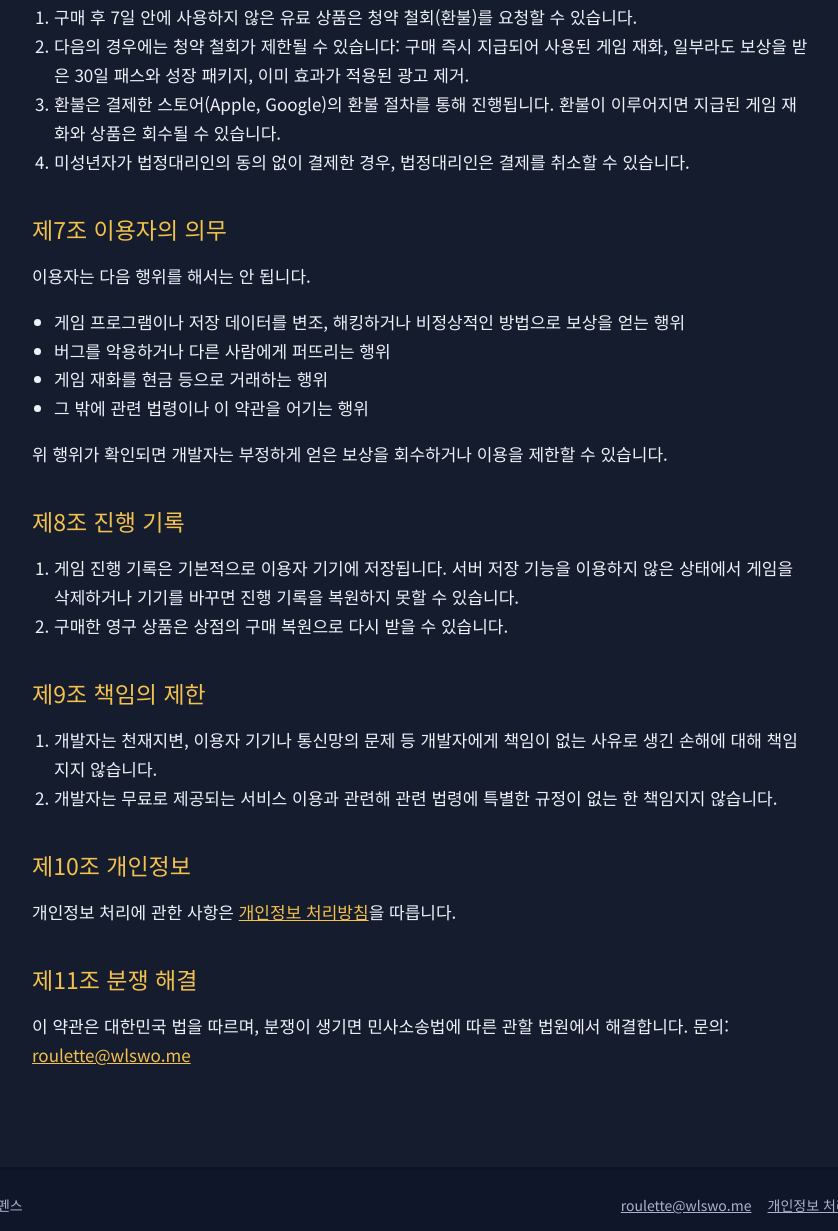
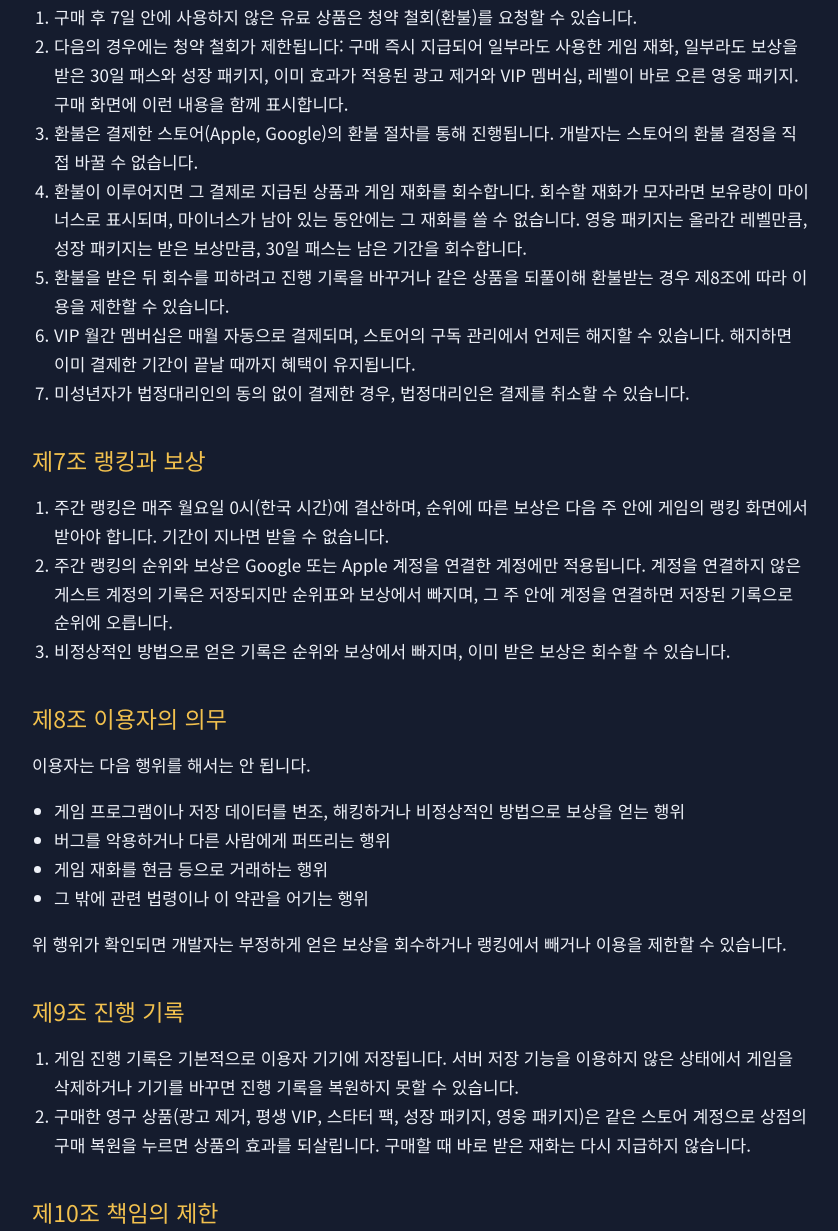
Before and after one commit to wlswo/roulette-defense, an Astro site: page /roulette-defense/terms in a window 1280 px wide. Shown: the part 1274-2505 px from the top of the page, without its empty margins (218-1056 px from the left). Built offline with nearby package versions, Linux system fonts and the light colour scheme; Astro itself is replaced by a stand-in of ours; a web font is replaced by a local one.

Commit message:
이용약관: 환불 시 회수 규정 구체화, 주간 랭킹 보상은 계정을 연결한 계정만 (제7조 신설), 시행일 2026년 11월 25일

```diff
--- a/src/pages/terms.astro
+++ b/src/pages/terms.astro
@@ -27,7 +27,7 @@ import { site, href } from '../site';
 
     <h2>제4조 게임 재화</h2>
     <ol>
-      <li>훈장, 골드, 별조각 등 게임 안의 재화(이하 "게임 재화")는 게임 안에서만 쓸 수 있으며 현금이나 다른 재화로 바꿀 수 없습니다.</li>
+      <li>골드, 다이아, 훈장, 강화권, 스킬북 등 게임 안의 재화(이하 "게임 재화")는 게임 안에서만 쓸 수 있으며 현금이나 다른 재화로 바꿀 수 없습니다.</li>
       <li>게임 재화의 소유권은 개발자에게 있으며, 이용자는 약관에 따라 이를 이용할 권리를 가집니다.</li>
       <li>게임 재화를 다른 사람에게 팔거나 넘길 수 없습니다.</li>
     </ol>
@@ -44,12 +44,22 @@ import { site, href } from '../site';
     <h2>제6조 청약 철회와 환불</h2>
     <ol>
       <li>구매 후 7일 안에 사용하지 않은 유료 상품은 청약 철회(환불)를 요청할 수 있습니다.</li>
-      <li>다음의 경우에는 청약 철회가 제한될 수 있습니다: 구매 즉시 지급되어 사용된 게임 재화, 일부라도 보상을 받은 30일 패스와 성장 패키지, 이미 효과가 적용된 광고 제거.</li>
-      <li>환불은 결제한 스토어(Apple, Google)의 환불 절차를 통해 진행됩니다. 환불이 이루어지면 지급된 게임 재화와 상품은 회수될 수 있습니다.</li>
+      <li>다음의 경우에는 청약 철회가 제한됩니다: 구매 즉시 지급되어 일부라도 사용한 게임 재화, 일부라도 보상을 받은 30일 패스와 성장 패키지, 이미 효과가 적용된 광고 제거와 VIP 멤버십, 레벨이 바로 오른 영웅 패키지. 구매 화면에 이런 내용을 함께 표시합니다.</li>
+      <li>환불은 결제한 스토어(Apple, Google)의 환불 절차를 통해 진행됩니다. 개발자는 스토어의 환불 결정을 직접 바꿀 수 없습니다.</li>
+      <li>환불이 이루어지면 그 결제로 지급된 상품과 게임 재화를 회수합니다. 회수할 재화가 모자라면 보유량이 마이너스로 표시되며, 마이너스가 남아 있는 동안에는 그 재화를 쓸 수 없습니다. 영웅 패키지는 올라간 레벨만큼, 성장 패키지는 받은 보상만큼, 30일 패스는 남은 기간을 회수합니다.</li>
+      <li>환불을 받은 뒤 회수를 피하려고 진행 기록을 바꾸거나 같은 상품을 되풀이해 환불받는 경우 제8조에 따라 이용을 제한할 수 있습니다.</li>
+      <li>VIP 월간 멤버십은 매월 자동으로 결제되며, 스토어의 구독 관리에서 언제든 해지할 수 있습니다. 해지하면 이미 결제한 기간이 끝날 때까지 혜택이 유지됩니다.</li>
       <li>미성년자가 법정대리인의 동의 없이 결제한 경우, 법정대리인은 결제를 취소할 수 있습니다.</li>
     </ol>
 
-    <h2>제7조 이용자의 의무</h2>
+    <h2>제7조 랭킹과 보상</h2>
+    <ol>
+      <li>주간 랭킹은 매주 월요일 0시(한국 시간)에 결산하며, 순위에 따른 보상은 다음 주 안에 게임의 랭킹 화면에서 받아야 합니다. 기간이 지나면 받을 수 없습니다.</li>
+      <li>주간 랭킹의 순위와 보상은 Google 또는 Apple 계정을 연결한 계정에만 적용됩니다. 계정을 연결하지 않은 게스트 계정의 기록은 저장되지만 순위표와 보상에서 빠지며, 그 주 안에 계정을 연결하면 저장된 기록으로 순위에 오릅니다.</li>
+      <li>비정상적인 방법으로 얻은 기록은 순위와 보상에서 빠지며, 이미 받은 보상은 회수할 수 있습니다.</li>
+    </ol>
+
+    <h2>제8조 이용자의 의무</h2>
     <p>이용자는 다음 행위를 해서는 안 됩니다.</p>
     <ul>
       <li>게임 프로그램이나 저장 데이터를 변조, 해킹하거나 비정상적인 방법으로 보상을 얻는 행위</li>
@@ -57,24 +67,24 @@ import { site, href } from '../site';
       <li>게임 재화를 현금 등으로 거래하는 행위</li>
       <li>그 밖에 관련 법령이나 이 약관을 어기는 행위</li>
     </ul>
-    <p>위 행위가 확인되면 개발자는 부정하게 얻은 보상을 회수하거나 이용을 제한할 수 있습니다.</p>
+    <p>위 행위가 확인되면 개발자는 부정하게 얻은 보상을 회수하거나 랭킹에서 빼거나 이용을 제한할 수 있습니다.</p>
 
-    <h2>제8조 진행 기록</h2>
+    <h2>제9조 진행 기록</h2>
     <ol>
       <li>게임 진행 기록은 기본적으로 이용자 기기에 저장됩니다. 서버 저장 기능을 이용하지 않은 상태에서 게임을 삭제하거나 기기를 바꾸면 진행 기록을 복원하지 못할 수 있습니다.</li>
-      <li>구매한 영구 상품은 상점의 구매 복원으로 다시 받을 수 있습니다.</li>
+      <li>구매한 영구 상품(광고 제거, 평생 VIP, 스타터 팩, 성장 패키지, 영웅 패키지)은 같은 스토어 계정으로 상점의 구매 복원을 누르면 상품의 효과를 되살립니다. 구매할 때 바로 받은 재화는 다시 지급하지 않습니다.</li>
     </ol>
 
-    <h2>제9조 책임의 제한</h2>
+    <h2>제10조 책임의 제한</h2>
     <ol>
       <li>개발자는 천재지변, 이용자 기기나 통신망의 문제 등 개발자에게 책임이 없는 사유로 생긴 손해에 대해 책임지지 않습니다.</li>
       <li>개발자는 무료로 제공되는 서비스 이용과 관련해 관련 법령에 특별한 규정이 없는 한 책임지지 않습니다.</li>
     </ol>
 
-    <h2>제10조 개인정보</h2>
+    <h2>제11조 개인정보</h2>
     <p>개인정보 처리에 관한 사항은 <a class="link" href={href('privacy')}>개인정보 처리방침</a>을 따릅니다.</p>
 
-    <h2>제11조 분쟁 해결</h2>
+    <h2>제12조 분쟁 해결</h2>
     <p>이 약관은 대한민국 법을 따르며, 분쟁이 생기면 민사소송법에 따른 관할 법원에서 해결합니다. 문의: <a class="link" href={`mailto:${site.email}`}>{site.email}</a></p>
   </article>
 </Layout>
--- a/src/site.ts
+++ b/src/site.ts
@@ -4,7 +4,7 @@ export const site = {
   nameEn: 'Roulette Defense',
   operator: 'Jstudio',
   email: 'roulette@wlswo.me',
-  updated: '2026년 11월 16일',          // 이용약관 시행일
+  updated: '2026년 11월 25일',          // 이용약관 시행일 (환불 회수, 주간 랭킹 보상 조건 추가)
   privacyUpdated: '2026년 11월 22일',   // 개인정보 처리방침 시행일 (닉네임과 랭킹 추가)
 };
 
```
